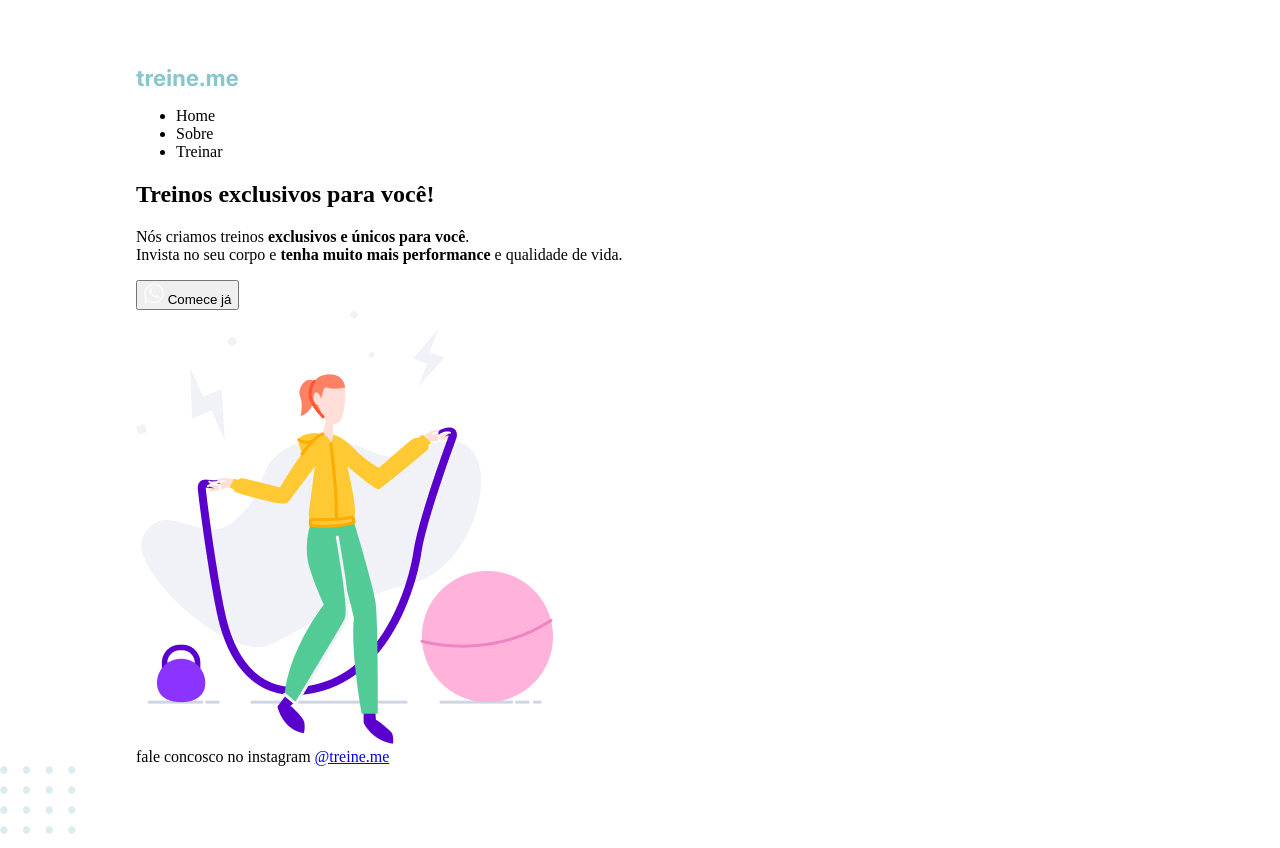
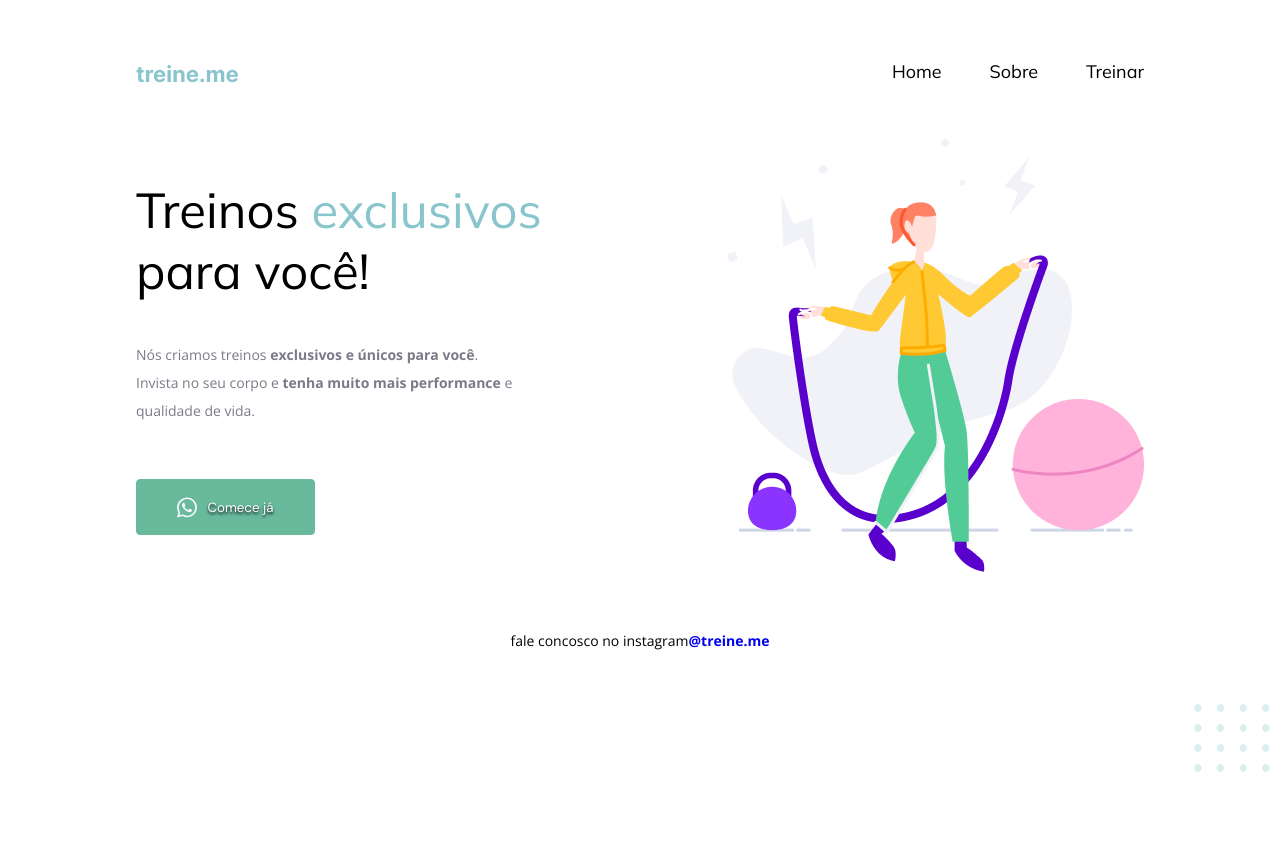
Before and after one commit to Taynara-Veloso/projeto2_stage2_treine-me, a plain HTML site: page index.html in a window 1280 px wide. After the commit the page ends 800 px from the top, so only its background shows below. Drawn offline with nearby package versions, Linux system fonts and the light colour scheme.

Commit message:
:lipstick: css adjustments

```diff
--- a/index.html
+++ b/index.html
@@ -4,6 +4,12 @@
     <meta charset="UTF-8" />
     <meta name="viewport" content="width=device-width, initial-scale=1.0" />
     <title>Treine.me</title>
+    <link rel="preconnect" href="https://fonts.googleapis.com" />
+    <link rel="preconnect" href="https://fonts.gstatic.com" crossorigin />
+    <link
+      href="https://fonts.googleapis.com/css2?family=DM+Sans:ital,opsz,wght@0,9..40,100..1000;1,9..40,100..1000&family=Mulish:ital,wght@0,200..1000;1,200..1000&family=Open+Sans:ital,wght@0,300..800;1,300..800&display=swap"
+      rel="stylesheet"
+    />
     <link rel="stylesheet" href="style.css" />
   </head>
   <body>
@@ -20,12 +26,13 @@
       </header>
       <main>
         <section class="text">
-          <h1>Treinos exclusivos para você!</h1>
+          <h1>Treinos <span>exclusivos</span> para você!</h1>
           <p>
             Nós criamos treinos <strong>exclusivos e únicos para você</strong>.
             <br />
             Invista no seu corpo e
-            <strong>tenha muito mais performance</strong> e qualidade de vida.
+            <strong>tenha muito mais performance</strong> e <br />qualidade de
+            vida.
           </p>
           <button>
             <img src="./image/whatsapp.svg" alt="logo do whatsapp" />
@@ -43,7 +50,7 @@
         fale concosco no instagram <a href="#" target="_blank">@treine.me</a>
       </footer>
     </div>
-    <img
+    <img id="balls-decoration"
       src="./image/balls-decoration.svg"
       alt="bolinhas decorativas no rodapé da página"
     />
--- a/style.css
+++ b/style.css
@@ -1,8 +1,91 @@
 body {
   margin: 0;
+  overflow: hidden;
+}
+:root {
+  --light-blue: #89c5cc;
+  --light-grey: #7d7987;
+  --light-green: #69b99d;
+}
+.page {
+  width: 1008px;
+  margin: 60px auto 0;
+}
+header {
+  display: flex;
+  justify-content: space-between;
+  align-items: center;
+  margin-bottom: 55px;
 }
 
-.page {
-  width: 1008px;
-  margin: 65px auto 0;
+ul {
+  display: flex;
+  gap: 48px;
+
+  font-family: "Mulish", sans-serif;
+  font-size: 18px;
+  list-style: none;
+
+  margin: 0;
+  padding: 0;
 }
+
+main {
+  display: flex;
+  justify-content: space-between;
+  .text {
+    width: 489px;
+  }
+  p {
+    color: var(--light-grey);
+    font-family: "Open Sans", sans-serif;
+    font-size: 14px;
+    line-height: 28px;
+    padding-bottom: 40px;
+  }
+
+  h1 {
+    font-family: "Mulish", sans-serif;
+    font-weight: normal;
+    font-size: 49px;
+  }
+
+  span {
+    color: var(--light-blue);
+    font-family: "Mulish", sans-serif;
+  }
+  button {
+    font-family: "DM Sans", sans-serif;
+    color: #ffffff;
+    text-shadow: 0px 2px 3px black;
+    background-color: var(--light-green);
+    border: 1px solid var(--light-green);
+    border-radius: 4px;
+    height: 56px;
+    width: 179px;
+    display: flex;
+    justify-content: center;
+    align-items: center;
+
+    img {
+      padding-right: 10px;
+    }
+  }
+}
+footer {
+  font-family: "Open Sans", sans-serif;
+  font-size: 14px;
+  padding-top: 55px;
+  display: flex;
+  justify-content: center;
+
+  a {
+    text-decoration: none;
+    font-weight: bold;
+  }
+}
+#balls-decoration {
+  position: fixed;
+  right: 0;
+  top: 88%;
+}
```
